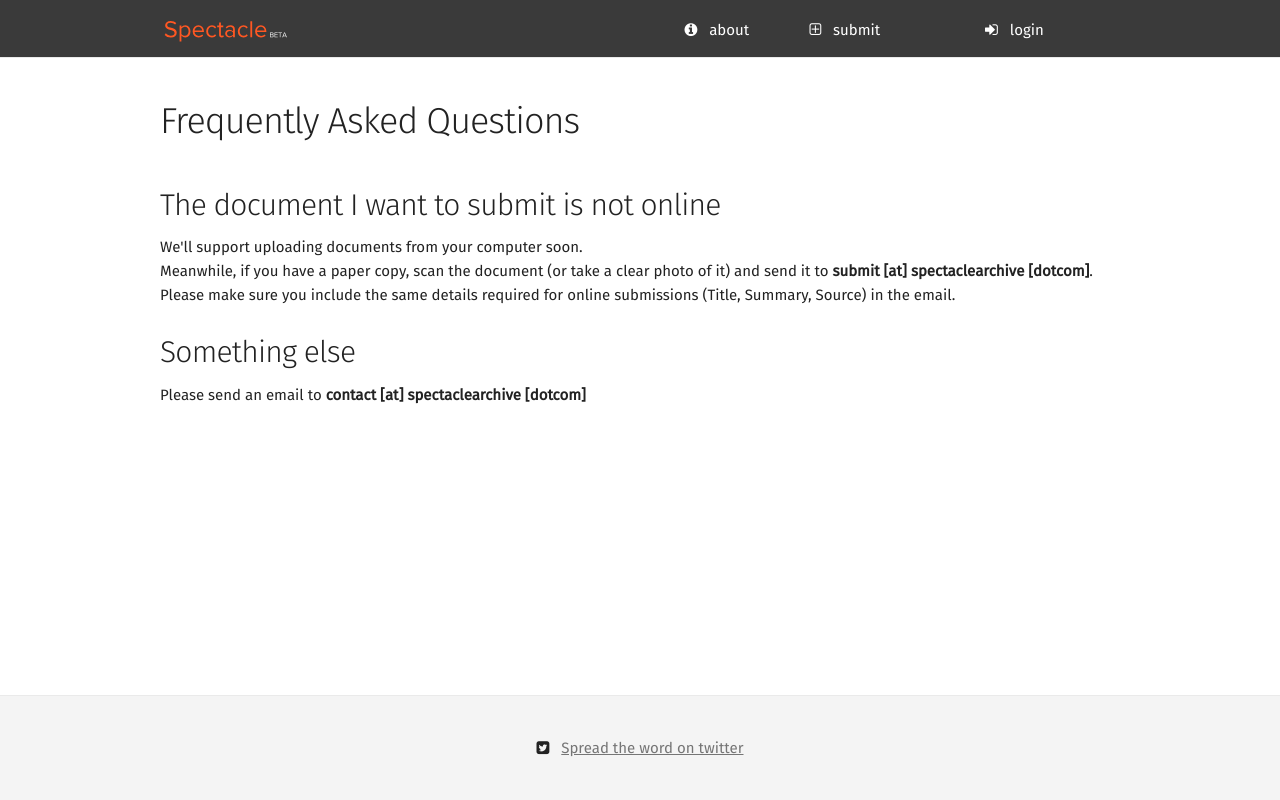
After one commit to tuxerman/spectacle, a Flask app: page /faq in a window 1280 px wide. The commit adds this page. Run offline with Flask 2, Linux system fonts and the light colour scheme; parts of the project's set-up code (start-up, migrations or seed data) failed here and were passed over; some libraries are stand-ins or nearby versions.

Commit message:
Clearer submit page instructions, an FAQ and proper doc-id usage in search

```diff
--- a/spectacle/full_text_search/model.py
+++ b/spectacle/full_text_search/model.py
@@ -80,7 +80,7 @@ def db_search_documents(query_string, page_size, start_page):
         'hits': num_results,
         'results': [
             {
-                'doc_id': result['_id'],
+                'doc_id': result['_source']['doc_id'],
                 'title': result['_source']['title'],
                 'snippet': (
                     _get_highlight_from_result(result) or
--- /dev/null
+++ b/templates/faq.html
@@ -0,0 +1,68 @@
+<!DOCTYPE html>
+<html lang="en">
+
+<head>
+
+  <!-- Basic Page Needs
+  –––––––––––––––––––––––––––––––––––––––––––––––––– -->
+  <meta charset="utf-8">
+  <title>Spectacle</title>
+  <meta name="description" content="">
+  <meta name="author" content="">
+
+  <!-- Mobile Specific Metas
+  –––––––––––––––––––––––––––––––––––––––––––––––––– -->
+  <meta name="viewport" content="width=device-width, initial-scale=1">
+
+  <!-- FONT
+  –––––––––––––––––––––––––––––––––––––––––––––––––– -->
+  <link href='https://fonts.googleapis.com/css?family=Fira+Sans:400,300' rel='stylesheet' type='text/css'>
+
+  <!-- CSS
+  –––––––––––––––––––––––––––––––––––––––––––––––––– -->
+  <link href="{{ url_for('static', filename='css/normalize.css') }}" rel="stylesheet">
+  <link href="{{ url_for('static', filename='css/skeleton.css') }}" rel="stylesheet">
+  <link href="{{ url_for('static', filename='css/style.css') }}" rel="stylesheet">
+
+  <!-- JS
+  –––––––––––––––––––––––––––––––––––––––––––––––––– -->
+</head>
+
+<body>
+
+  <!-- Primary Page Layout
+  –––––––––––––––––––––––––––––––––––––––––––––––––– -->
+  {% include 'header.html' %}
+
+  <div class="container main-container">
+
+    <div class="row">
+      <div class="twelve columns">
+        <h3>Frequently Asked Questions</h3>
+      </div>
+    </div>
+
+    <div class="row">
+      <div class="twelve columns" style="margin-top: 2rem">
+        <h4 id="offline-documents" style="margin-top: 1rem">The document I want to submit is not online</h4>
+        <p>
+          We'll support uploading documents from your computer soon. <br/>
+          Meanwhile, if you have a paper copy, scan the document (or take a clear photo of it) and send it to
+          <b>submit [at] spectaclearchive [dotcom]</b>. <br/>
+          Please make sure you include the same details required for online submissions (Title, Summary, Source) in the email.
+        </p>
+
+        <h4 id="more-questions" style="margin-top: 1rem">Something else</h4>
+        <p>Please send an email to <strong>contact [at] spectaclearchive [dotcom]</strong></p>
+      </div>
+    </div>
+
+  </div>
+
+  {% include 'footer.html' %}
+
+  <!-- End Document
+  –––––––––––––––––––––––––––––––––––––––––––––––––– -->
+</body>
+
+</html>
```
Also changed, not shown: templates/submit_document.html (+6 -5 lines).
